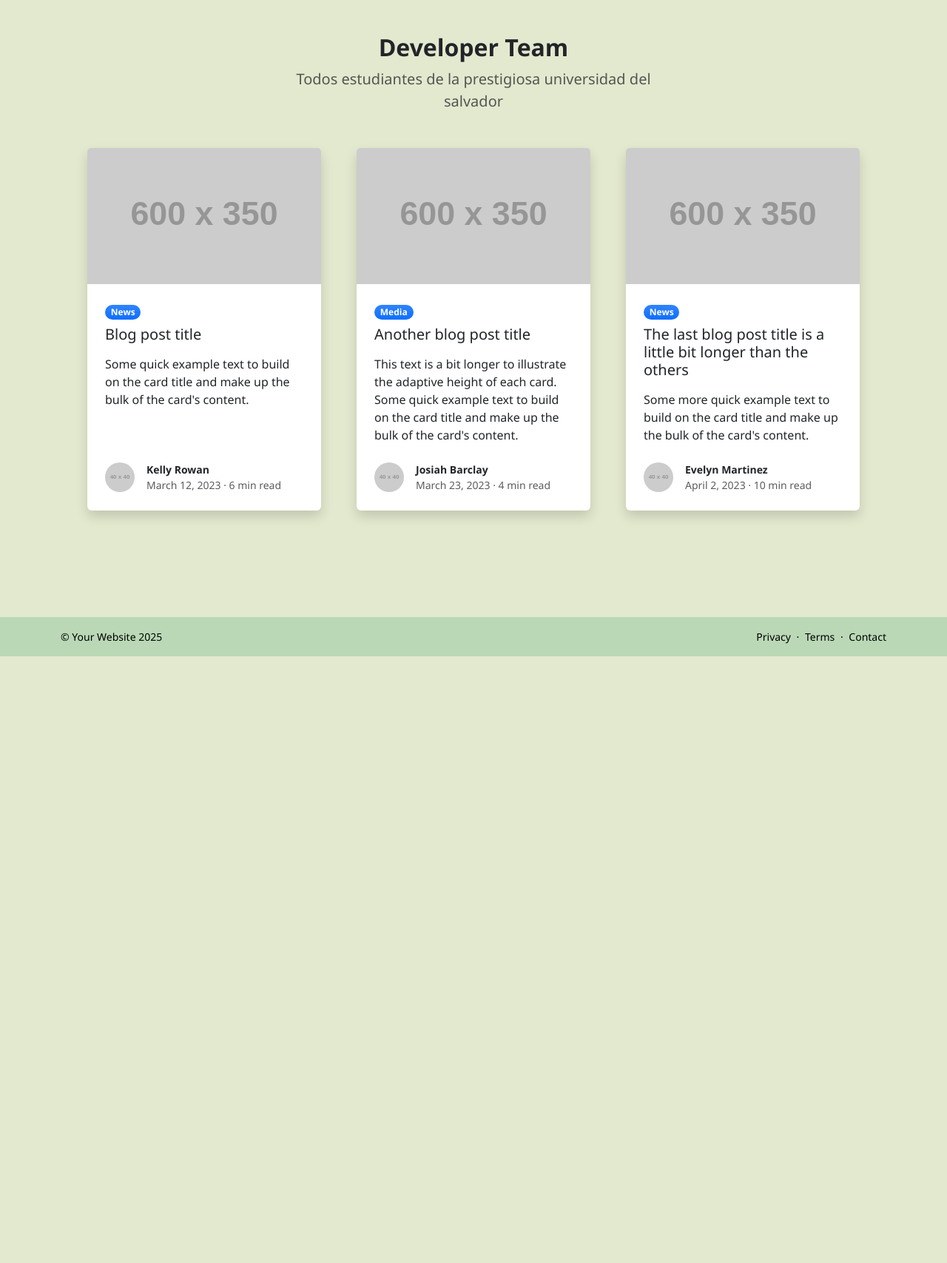
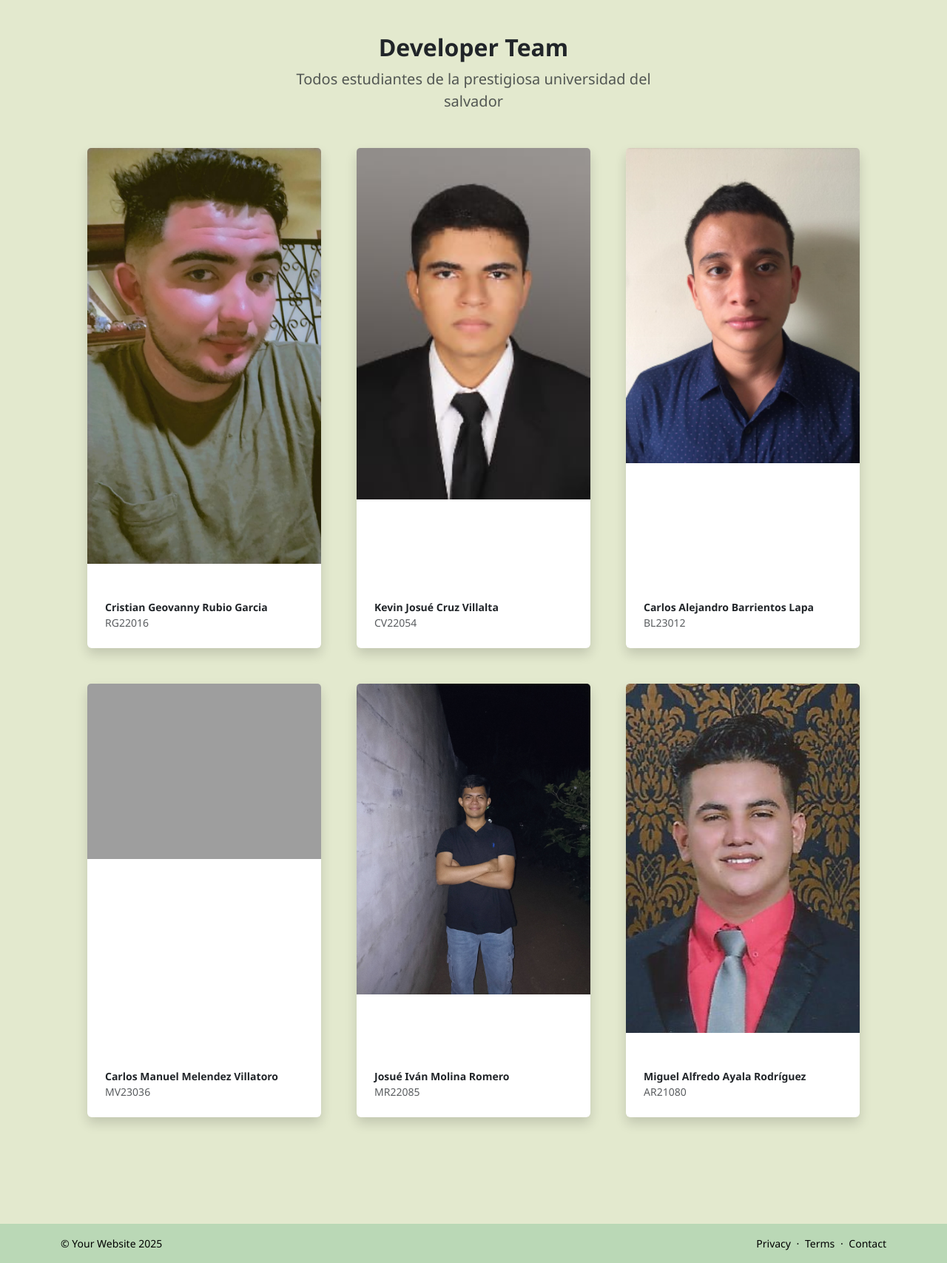
Before and after one commit to m-lucy2405/SystemMOP_PL, a Django app: page / in a window 1280 px wide. Shown: the part 1681-3388 px from the top of the page at 74% size. Before the commit the page ends 2568 px from the top, so only its background shows below. Run offline with Django 5.2, Linux system fonts and the light colour scheme; grey boxes labelled with a size stand in for pictures from a placeholder-image service; some libraries are stand-ins or nearby versions; grey boxes are pictures that could not be loaded.

Commit message:
Agregando integrantes en el home

```diff
--- a/lineal_solver_PL_MOP/lineal_solver/templates/home.html
+++ b/lineal_solver_PL_MOP/lineal_solver/templates/home.html
@@ -99,26 +99,22 @@
                 </div>
             </div>
         </div>
+
         <div class="row gx-5">
+
             <div class="col-lg-4 mb-5">
                 <div class="card h-100 shadow border-0">
-                    <img class="card-img-top" src="https://dummyimage.com/600x350/ced4da/6c757d" alt="..." />
+                    <img class="card-img-top" src="{% static 'img/rubio.jpg' %}" alt="..." />
                     <div class="card-body p-4">
-                        <div class="badge bg-primary bg-gradient rounded-pill mb-2">News</div>
                         <a class="text-decoration-none link-dark stretched-link" href="#!">
-                            <h5 class="card-title mb-3">Blog post title</h5>
                         </a>
-                        <p class="card-text mb-0">Some quick example text to build on the card title and make up
-                            the bulk of the card's content.</p>
                     </div>
                     <div class="card-footer p-4 pt-0 bg-transparent border-top-0">
                         <div class="d-flex align-items-end justify-content-between">
                             <div class="d-flex align-items-center">
-                                <img class="rounded-circle me-3" src="https://dummyimage.com/40x40/ced4da/6c757d"
-                                    alt="..." />
                                 <div class="small">
-                                    <div class="fw-bold">Kelly Rowan</div>
-                                    <div class="text-muted">March 12, 2023 &middot; 6 min read</div>
+                                    <div class="fw-bold">Cristian Geovanny Rubio Garcia</div>
+                                    <div class="text-muted">RG22016</div>
                                 </div>
                             </div>
                         </div>
@@ -127,24 +123,17 @@
             </div>
             <div class="col-lg-4 mb-5">
                 <div class="card h-100 shadow border-0">
-                    <img class="card-img-top" src="https://dummyimage.com/600x350/adb5bd/495057" alt="..." />
+                    <img class="card-img-top" src="{% static 'img/kevin.jpg' %}" alt="..." />
                     <div class="card-body p-4">
-                        <div class="badge bg-primary bg-gradient rounded-pill mb-2">Media</div>
                         <a class="text-decoration-none link-dark stretched-link" href="#!">
-                            <h5 class="card-title mb-3">Another blog post title</h5>
                         </a>
-                        <p class="card-text mb-0">This text is a bit longer to illustrate the adaptive height of
-                            each card. Some quick example text to build on the card title and make up the bulk
-                            of the card's content.</p>
                     </div>
                     <div class="card-footer p-4 pt-0 bg-transparent border-top-0">
                         <div class="d-flex align-items-end justify-content-between">
                             <div class="d-flex align-items-center">
-                                <img class="rounded-circle me-3" src="https://dummyimage.com/40x40/ced4da/6c757d"
-                                    alt="..." />
                                 <div class="small">
-                                    <div class="fw-bold">Josiah Barclay</div>
-                                    <div class="text-muted">March 23, 2023 &middot; 4 min read</div>
+                                    <div class="fw-bold">Kevin Josué Cruz Villalta</div>
+                                    <div class="text-muted">CV22054</div>
                                 </div>
                             </div>
                         </div>
@@ -153,30 +142,82 @@
             </div>
             <div class="col-lg-4 mb-5">
                 <div class="card h-100 shadow border-0">
-                    <img class="card-img-top" src="https://dummyimage.com/600x350/6c757d/343a40" alt="..." />
+                    <img class="card-img-top" src="{% static 'img/carlos.png' %}" alt="..." />
                     <div class="card-body p-4">
-                        <div class="badge bg-primary bg-gradient rounded-pill mb-2">News</div>
                         <a class="text-decoration-none link-dark stretched-link" href="#!">
-                            <h5 class="card-title mb-3">The last blog post title is a little bit longer than the
-                                others</h5>
                         </a>
-                        <p class="card-text mb-0">Some more quick example text to build on the card title and
-                            make up the bulk of the card's content.</p>
                     </div>
                     <div class="card-footer p-4 pt-0 bg-transparent border-top-0">
                         <div class="d-flex align-items-end justify-content-between">
                             <div class="d-flex align-items-center">
-                                <img class="rounded-circle me-3" src="https://dummyimage.com/40x40/ced4da/6c757d"
-                                    alt="..." />
                                 <div class="small">
-                                    <div class="fw-bold">Evelyn Martinez</div>
-                                    <div class="text-muted">April 2, 2023 &middot; 10 min read</div>
+                                    <div class="fw-bold">Carlos Alejandro Barrientos Lapa</div>
+                                    <div class="text-muted">BL23012</div>
                                 </div>
                             </div>
                         </div>
                     </div>
                 </div>
             </div>
+
+            <div class="col-lg-4 mb-5">
+                <div class="card h-100 shadow border-0">
+                    <img class="card-img-top" src="{% static 'img/manuel.jpg' %}" alt="..." />
+                    <div class="card-body p-4">
+                        <a class="text-decoration-none link-dark stretched-link" href="#!">
+                        </a>
+                    </div>
+                    <div class="card-footer p-4 pt-0 bg-transparent border-top-0">
+                        <div class="d-flex align-items-end justify-content-between">
+                            <div class="d-flex align-items-center">
+                                <div class="small">
+                                    <div class="fw-bold">Carlos Manuel Melendez Villatoro </div>
+                                    <div class="text-muted">MV23036</div>
+                                </div>
+                            </div>
+                        </div>
+                    </div>
+                </div>
+            </div>
+            <div class="col-lg-4 mb-5">
+                <div class="card h-100 shadow border-0">
+                    <img class="card-img-top" src="{% static 'img/ivan.jpg' %}" alt="..." />
+                    <div class="card-body p-4">
+                        <a class="text-decoration-none link-dark stretched-link" href="#!">
+                        </a>
+                    </div>
+                    <div class="card-footer p-4 pt-0 bg-transparent border-top-0">
+                        <div class="d-flex align-items-end justify-content-between">
+                            <div class="d-flex align-items-center">
+                                <div class="small">
+                                    <div class="fw-bold">Josué Iván Molina Romero</div>
+                                    <div class="text-muted">MR22085</div>
+                                </div>
+                            </div>
+                        </div>
+                    </div>
+                </div>
+            </div>
+            <div class="col-lg-4 mb-5">
+                <div class="card h-100 shadow border-0">
+                    <img class="card-img-top" src="{% static 'img/Ayala.jpg' %}" alt="..." />
+                    <div class="card-body p-4">
+                        <a class="text-decoration-none link-dark stretched-link" href="#!">
+                        </a>
+                    </div>
+                    <div class="card-footer p-4 pt-0 bg-transparent border-top-0">
+                        <div class="d-flex align-items-end justify-content-between">
+                            <div class="d-flex align-items-center">
+                                <div class="small">
+                                    <div class="fw-bold">Miguel Alfredo Ayala Rodríguez</div>
+                                    <div class="text-muted">AR21080</div>
+                                </div>
+                            </div>
+                        </div>
+                    </div>
+                </div>
+            </div>
+
         </div>
     </div>
 </section>
```
Also changed, not shown: lineal_solver_PL_MOP/lineal_solver/static/img/Ayala.jpg (added), lineal_solver_PL_MOP/lineal_solver/static/img/carlos.png (added), lineal_solver_PL_MOP/lineal_solver/static/img/ivan.jpg (added), lineal_solver_PL_MOP/lineal_solver/static/img/kevin.jpg (added), lineal_solver_PL_MOP/lineal_solver/static/img/rubio.jpg (added), 1 other file.
